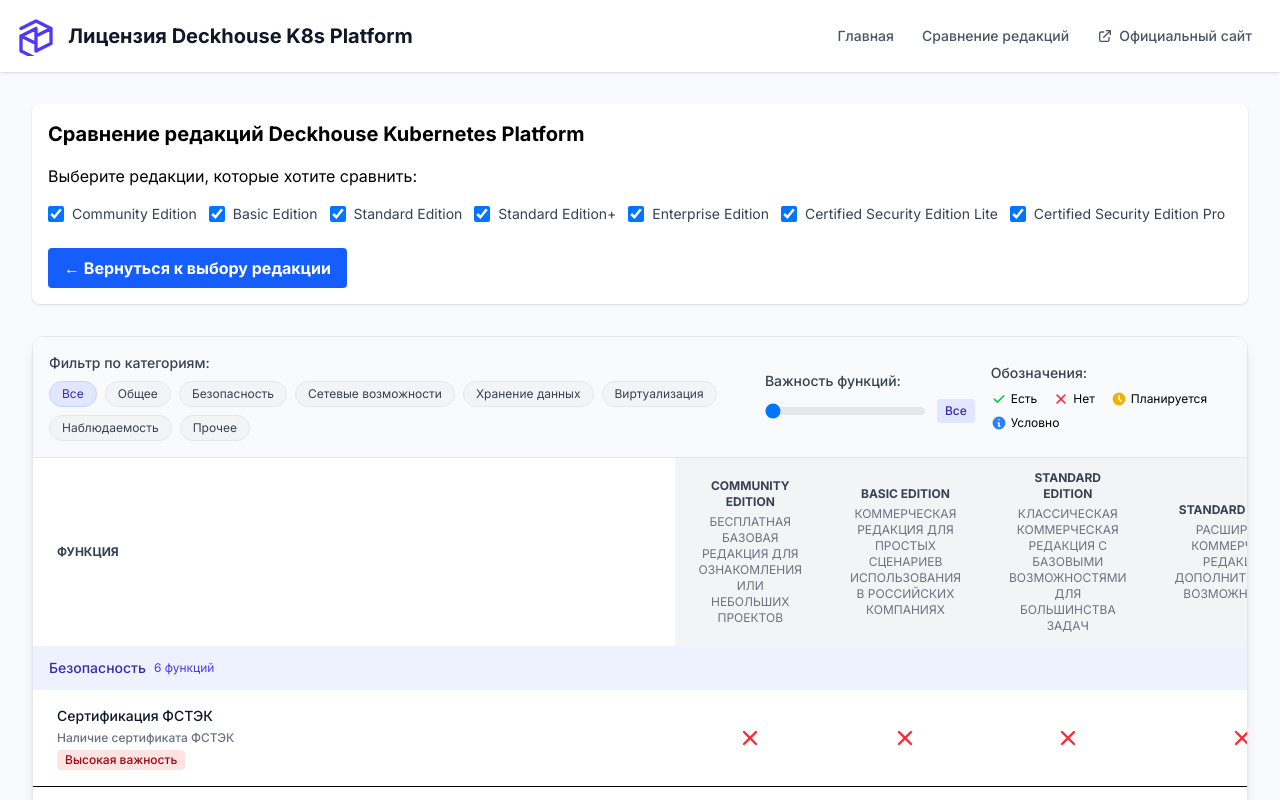
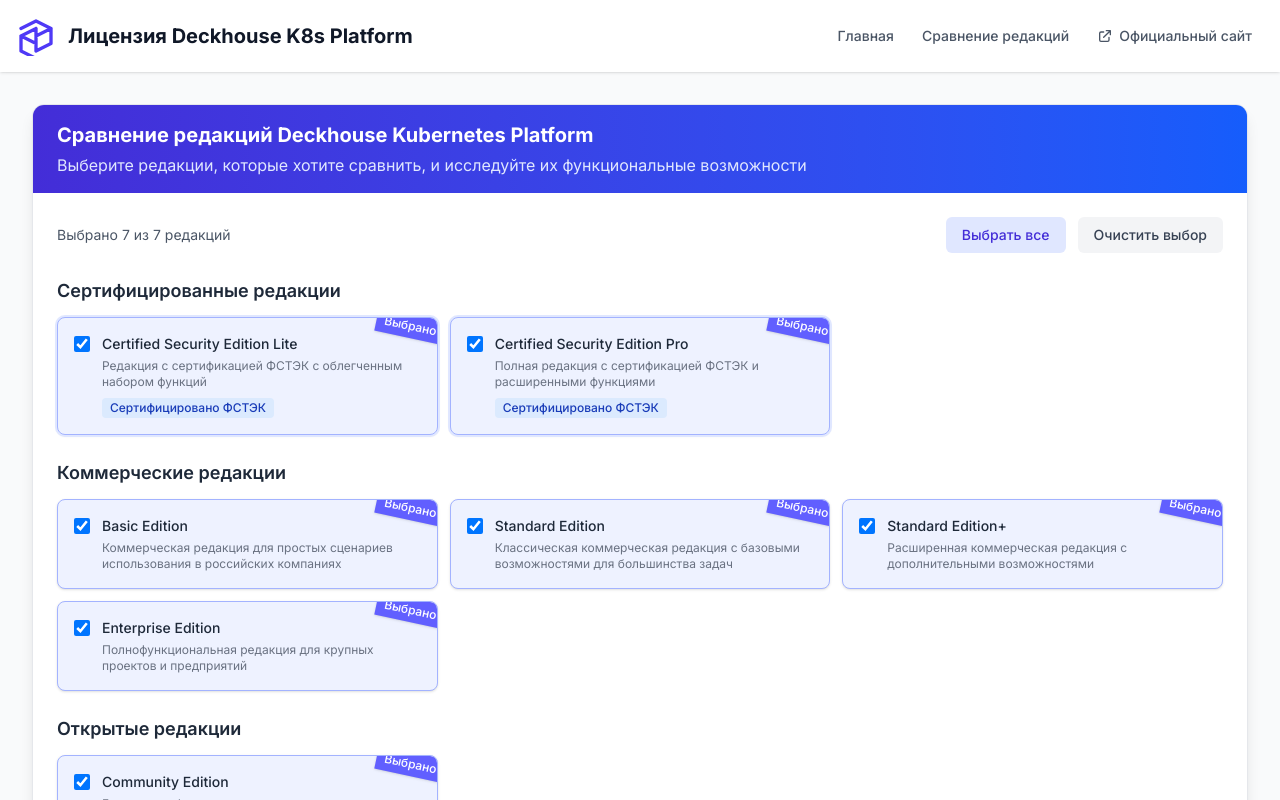
Before and after one commit to heAdz0r/dkp_license_graph, a Next.js app: page /compare in a window 1280 px wide. Shown: the top 800 px of the page. Built offline with nearby package versions, Linux system fonts and the light colour scheme.

Commit message:
Обновлена страница сравнения редакций с современным дизайном

```diff
--- a/src/app/compare/page.tsx
+++ b/src/app/compare/page.tsx
@@ -1,15 +1,17 @@
 'use client';
 
-import React, { useState } from 'react';
+import React, { useState, useMemo } from 'react';
 import ComparisonTable from '@/components/ComparisonTable';
 import { editions } from '@/data/licenseData';
 import Link from 'next/link';
 
 export default function ComparePage() {
+  // Состояние для выбранных редакций
   const [selectedEditions, setSelectedEditions] = useState(
     editions.map(e => e.id)
   );
 
+  // Обработчик переключения редакций
   const handleEditionToggle = (editionId: string) => {
     setSelectedEditions(prev => {
       if (prev.includes(editionId)) {
@@ -20,46 +22,252 @@
     });
   };
 
+  // Обработчик выбора всех редакций
+  const handleSelectAll = () => {
+    setSelectedEditions(editions.map(e => e.id));
+  };
+
+  // Обработчик сброса выбора редакций
+  const handleClearAll = () => {
+    setSelectedEditions([]);
+  };
+
+  // Фильтрованные редакции для отображения
+  const editionsToShow = useMemo(() => {
+    return selectedEditions.length > 0
+      ? editions.filter(e => selectedEditions.includes(e.id))
+      : undefined;
+  }, [selectedEditions]);
+
+  // Группировка редакций по типам
+  const editionGroups = useMemo(() => {
+    const groups = {
+      certified: editions.filter(e => e.id.includes('cert')),
+      commercial: editions.filter(e => !e.id.includes('cert') && e.id !== 'community'),
+      community: editions.filter(e => e.id === 'community')
+    };
+
+    return groups;
+  }, []);
+
   return (
     <div className="space-y-8">
-      <div className="bg-white p-4 shadow rounded-lg">
-        <h2 className="text-xl font-bold mb-4">Сравнение редакций Deckhouse Kubernetes Platform</h2>
-        <p className="mb-4">
-          Выберите редакции, которые хотите сравнить:
+      {/* Секция выбора редакций для сравнения */}
+      <div className="bg-white shadow-lg rounded-xl border border-gray-200 overflow-hidden">
+        <div className="bg-gradient-to-r from-indigo-700 to-blue-600 px-6 py-4">
+          <h2 className="text-xl font-bold text-white">
+            Сравнение редакций Deckhouse Kubernetes Platform
+          </h2>
+          <p className="text-indigo-100 mt-1">
+            Выберите редакции, которые хотите сравнить, и исследуйте их функциональные возможности
           </p>
+        </div>
 
-        <div className="flex flex-wrap gap-3 mb-6">
-          {editions.map(edition => (
-            <div key={edition.id} className="flex items-center">
-              <input
-                type="checkbox"
-                id={`edition-${edition.id}`}
-                checked={selectedEditions.includes(edition.id)}
+        <div className="p-6">
+          {/* Управление выбором */}
+          <div className="flex flex-wrap justify-between items-center mb-6">
+            <div className="text-sm text-gray-600">
+              Выбрано {selectedEditions.length} из {editions.length} редакций
+            </div>
+
+            <div className="flex space-x-3">
+              <button
+                onClick={handleSelectAll}
+                className="px-4 py-2 bg-indigo-100 text-indigo-700 font-medium rounded-md hover:bg-indigo-200 transition-colors text-sm"
+              >
+                Выбрать все
+              </button>
+
+              <button
+                onClick={handleClearAll}
+                className="px-4 py-2 bg-gray-100 text-gray-700 font-medium rounded-md hover:bg-gray-200 transition-colors text-sm"
+                disabled={selectedEditions.length === 0}
+              >
+                Очистить выбор
+              </button>
+            </div>
+          </div>
+
+          {/* Группы редакций для выбора */}
+          <div className="space-y-6">
+            {/* Сертифицированные редакции */}
+            <div>
+              <h3 className="text-lg font-semibold text-gray-800 mb-3">
+                Сертифицированные редакции
+              </h3>
+              <div className="grid grid-cols-1 sm:grid-cols-2 lg:grid-cols-3 gap-3">
+                {editionGroups.certified.map(edition => (
+                  <EditionCheckbox
+                    key={edition.id}
+                    edition={edition}
+                    isChecked={selectedEditions.includes(edition.id)}
                     onChange={() => handleEditionToggle(edition.id)}
-                className="h-4 w-4 text-blue-600 rounded focus:ring-blue-500"
+                    highlight={true}
                   />
-              <label htmlFor={`edition-${edition.id}`} className="ml-2 text-sm text-gray-700">
-                {edition.name}
-              </label>
-            </div>
                 ))}
               </div>
+            </div>
 
+            {/* Коммерческие редакции */}
+            <div>
+              <h3 className="text-lg font-semibold text-gray-800 mb-3">
+                Коммерческие редакции
+              </h3>
+              <div className="grid grid-cols-1 sm:grid-cols-2 lg:grid-cols-3 gap-3">
+                {editionGroups.commercial.map(edition => (
+                  <EditionCheckbox
+                    key={edition.id}
+                    edition={edition}
+                    isChecked={selectedEditions.includes(edition.id)}
+                    onChange={() => handleEditionToggle(edition.id)}
+                  />
+                ))}
+              </div>
+            </div>
+
+            {/* Открытые редакции */}
+            <div>
+              <h3 className="text-lg font-semibold text-gray-800 mb-3">
+                Открытые редакции
+              </h3>
+              <div className="grid grid-cols-1 sm:grid-cols-2 lg:grid-cols-3 gap-3">
+                {editionGroups.community.map(edition => (
+                  <EditionCheckbox
+                    key={edition.id}
+                    edition={edition}
+                    isChecked={selectedEditions.includes(edition.id)}
+                    onChange={() => handleEditionToggle(edition.id)}
+                  />
+                ))}
+              </div>
+            </div>
+          </div>
+
+          {/* Кнопка возврата */}
+          <div className="mt-8 flex justify-between items-center">
             <Link
               href="/"
-          className="inline-block px-4 py-2 bg-blue-600 hover:bg-blue-700 text-white font-bold rounded"
+              className="inline-flex items-center px-4 py-2 bg-indigo-600 hover:bg-indigo-700 text-white font-medium rounded-lg shadow transition-colors"
             >
-          &larr; Вернуться к выбору редакции
+              <svg className="w-5 h-5 mr-2" xmlns="http://www.w3.org/2000/svg" fill="none" viewBox="0 0 24 24" stroke="currentColor">
+                <path strokeLinecap="round" strokeLinejoin="round" strokeWidth={2} d="M10 19l-7-7m0 0l7-7m-7 7h18" />
+              </svg>
+              Вернуться к выбору редакции
             </Link>
+
+            {/* Количество выбранных редакций */}
+            {selectedEditions.length === 0 ? (
+              <div className="bg-yellow-50 text-yellow-800 px-4 py-2 rounded-lg border border-yellow-200 text-sm flex items-center">
+                <svg className="w-5 h-5 mr-2 text-yellow-500" fill="none" viewBox="0 0 24 24" stroke="currentColor">
+                  <path strokeLinecap="round" strokeLinejoin="round" strokeWidth={2} d="M12 9v2m0 4h.01m-6.938 4h13.856c1.54 0 2.502-1.667 1.732-3L13.732 4c-.77-1.333-2.694-1.333-3.464 0L3.34 16c-.77 1.333.192 3 1.732 3z" />
+                </svg>
+                Выберите хотя бы одну редакцию для сравнения
+              </div>
+            ) : (
+              <div className="bg-green-50 text-green-800 px-4 py-2 rounded-lg border border-green-200 text-sm flex items-center">
+                <svg className="w-5 h-5 mr-2 text-green-500" fill="none" viewBox="0 0 24 24" stroke="currentColor">
+                  <path strokeLinecap="round" strokeLinejoin="round" strokeWidth={2} d="M9 12l2 2 4-4m6 2a9 9 0 11-18 0 9 9 0 0118 0z" />
+                </svg>
+                Выбрано {selectedEditions.length} редакций для сравнения
+              </div>
+            )}
+          </div>
+        </div>
       </div>
 
-      <ComparisonTable
-        selectedEditions={
-          selectedEditions.length > 0
-            ? editions.filter(e => selectedEditions.includes(e.id))
-            : undefined
-        }
+      {/* Секция таблицы сравнения */}
+      {selectedEditions.length > 0 ? (
+        <ComparisonTable selectedEditions={editionsToShow} />
+      ) : (
+        <div className="bg-white shadow-lg rounded-xl border border-gray-200 p-12 text-center">
+          <svg
+            className="w-16 h-16 mx-auto text-gray-300 mb-4"
+            xmlns="http://www.w3.org/2000/svg"
+            fill="none"
+            viewBox="0 0 24 24"
+            stroke="currentColor"
+          >
+            <path
+              strokeLinecap="round"
+              strokeLinejoin="round"
+              strokeWidth={1}
+              d="M9 17V7m0 10a2 2 0 01-2 2H5a2 2 0 01-2-2V7a2 2 0 012-2h2a2 2 0 012 2m0 10a2 2 0 002 2h2a2 2 0 002-2M9 7a2 2 0 012-2h2a2 2 0 012 2m0 10V7m0 10a2 2 0 002 2h2a2 2 0 002-2V7a2 2 0 00-2-2h-2a2 2 0 00-2 2"
             />
+          </svg>
+          <h3 className="text-xl font-bold text-gray-800 mb-2">Не выбрано ни одной редакции</h3>
+          <p className="text-gray-600 mb-6 max-w-md mx-auto">
+            Выберите хотя бы одну редакцию выше, чтобы увидеть таблицу сравнения функциональных возможностей
+          </p>
+          <button
+            onClick={handleSelectAll}
+            className="px-4 py-2 bg-indigo-600 hover:bg-indigo-700 text-white font-medium rounded-lg shadow transition-colors"
+          >
+            Выбрать все редакции
+          </button>
+        </div>
+      )}
     </div>
   );
 }
+
+// Компонент для выбора редакции с красивым оформлением
+interface EditionCheckboxProps {
+  edition: { id: string; name: string; description: string };
+  isChecked: boolean;
+  onChange: () => void;
+  highlight?: boolean;
+}
+
+const EditionCheckbox: React.FC<EditionCheckboxProps> = ({
+  edition,
+  isChecked,
+  onChange,
+  highlight = false
+}) => {
+  return (
+    <label
+      className={`
+        block p-4 rounded-lg border cursor-pointer transition-all relative overflow-hidden
+        ${isChecked
+          ? 'border-indigo-300 bg-indigo-50 shadow-sm'
+          : 'border-gray-200 bg-white hover:bg-gray-50'
+        }
+        ${highlight ? 'ring-2 ring-indigo-100 ring-opacity-50' : ''}
+      `}
+    >
+      <div className="flex items-start">
+        <div className="flex items-center h-5">
+          <input
+            type="checkbox"
+            checked={isChecked}
+            onChange={onChange}
+            className="h-4 w-4 text-indigo-600 border-gray-300 rounded focus:ring-indigo-500"
+          />
+        </div>
+        <div className="ml-3 text-sm">
+          <div className="font-medium text-gray-800">{edition.name}</div>
+          <p className="text-gray-500 text-xs mt-1">{edition.description}</p>
+
+          {/* Бейдж для специальных редакций */}
+          {edition.id.includes('cert') && (
+            <span className="inline-flex items-center mt-2 px-2 py-0.5 rounded text-xs font-medium bg-blue-100 text-blue-800">
+              Сертифицировано ФСТЭК
+            </span>
+          )}
+          {edition.id === 'community' && (
+            <span className="inline-flex items-center mt-2 px-2 py-0.5 rounded text-xs font-medium bg-green-100 text-green-800">
+              Открытый исходный код
+            </span>
+          )}
+        </div>
+      </div>
+
+      {/* Подсветка для отмеченных редакций */}
+      {isChecked && (
+        <div className="absolute top-0 right-0 px-2 py-1 bg-indigo-500 text-white text-xs font-medium shadow-sm transform rotate-12 translate-x-2 -translate-y-1">
+          Выбрано
+        </div>
+      )}
+    </label>
+  );
+};
```
Lines whose indentation alone changed are shown as unchanged.
